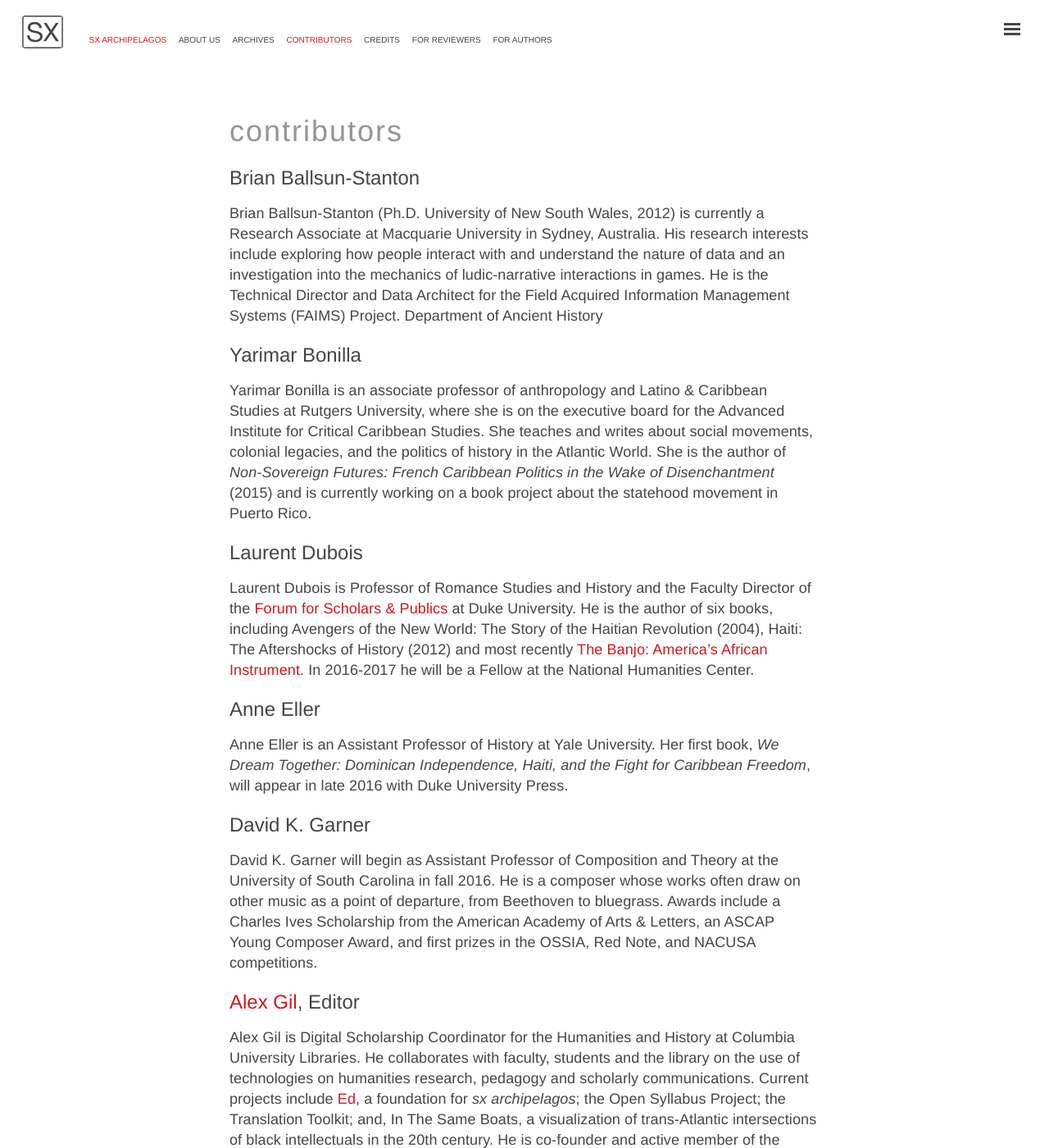
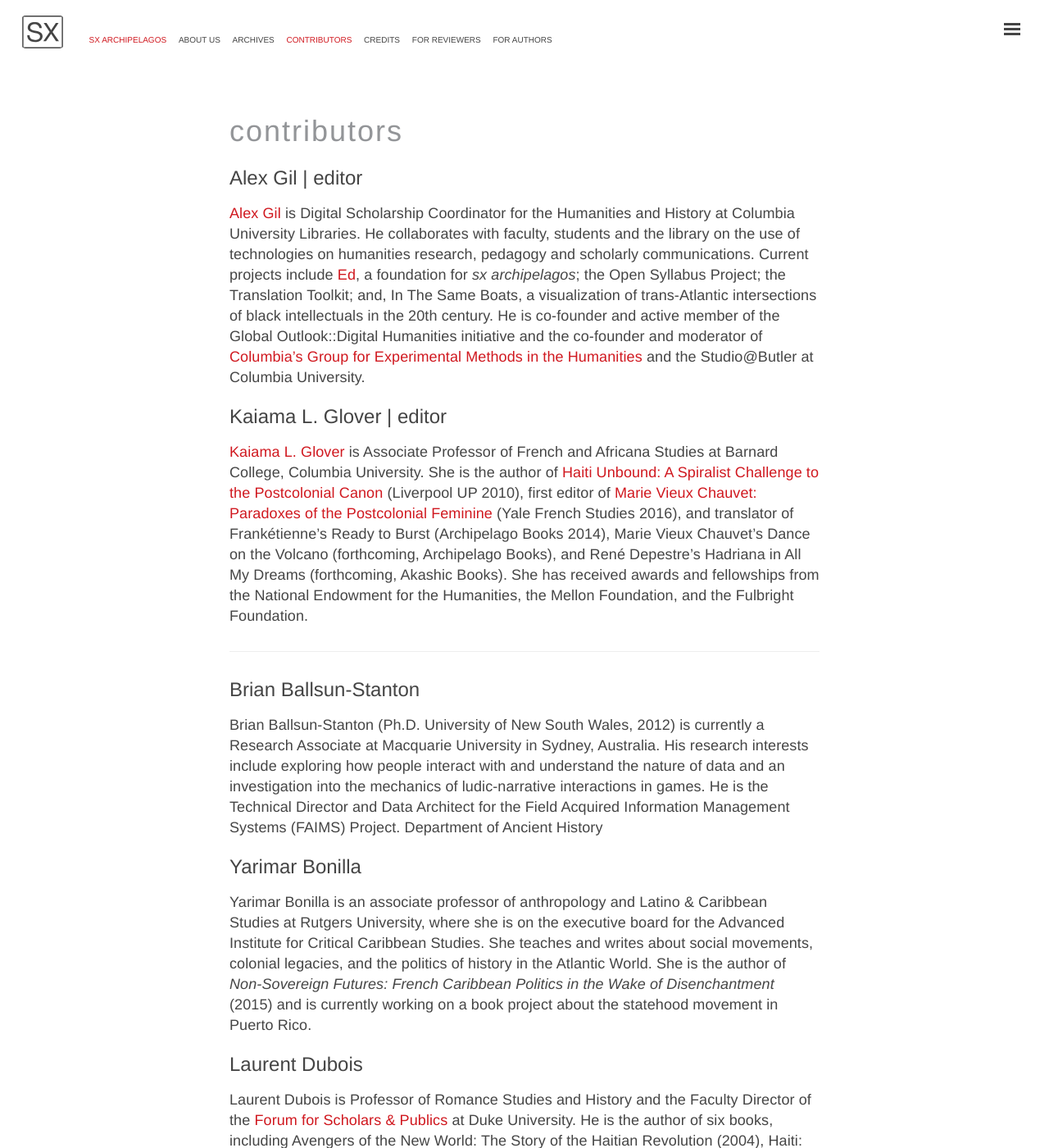
Before and after one commit to archipelagosjournal/archipelagos, a Jekyll site: the page built from contributors.md, in a window 1280 px wide and 1400 px high. Shown: the whole window at 82% size. Built offline with Jekyll 4.4.1, drawn with Linux system fonts in a browser that asks for light colours; some of the changed text lies outside the part shown.

Commit message:
moved KLG and AG to top on contributors

```diff
--- a/contributors.md
+++ b/contributors.md
@@ -1,6 +1,14 @@
 ---
 layout: page
 title: contributors
+---
+
+## Alex Gil | editor
+[Alex Gil](http://www.elotroalex.com/){:target="_blank"} is Digital Scholarship Coordinator for the Humanities and History at Columbia University Libraries. He collaborates with faculty, students and the library on the use of technologies on humanities research, pedagogy and scholarly communications. Current projects include [Ed](http://elotroalex.github.io/ed/){:target="_blank"}, a foundation for *sx archipelagos*; the Open Syllabus Project; the Translation Toolkit; and, In The Same Boats, a visualization of trans-Atlantic intersections of black intellectuals in the 20th century. He is co-founder and active member of the Global Outlook::Digital Humanities initiative and the co-founder and moderator of [Columbia's Group for Experimental Methods in the Humanities](http://xpmethod.plaintext.in/){:target="_blank"} and the Studio@Butler at Columbia University.
+
+## Kaiama L. Glover | editor
+[Kaiama L. Glover](https://barnard.edu/profiles/kaiama-l-glover){:target="_blank"} is Associate Professor of French and Africana Studies at Barnard College, Columbia University. She is the author of [Haiti Unbound: A Spiralist Challenge to the Postcolonial Canon](http://liverpooluniversitypress.co.uk/products/61903) (Liverpool UP 2010), first editor of [Marie Vieux Chauvet: Paradoxes of the Postcolonial Feminine](http://yalebooks.com/book/9780300214192/yale-french-studies-number-128) (Yale French Studies 2016), and translator of Frankétienne’s Ready to Burst (Archipelago Books 2014), Marie Vieux Chauvet’s Dance on the Volcano (forthcoming, Archipelago Books), and René Depestre’s Hadriana in All My Dreams (forthcoming, Akashic Books). She has received awards and fellowships from the National Endowment for the Humanities, the Mellon Foundation, and the Fulbright Foundation.
+
 ---
 
 ## Brian Ballsun-Stanton
```
Also changed, not shown: other parts of contributors.md (+0 -5 lines).
